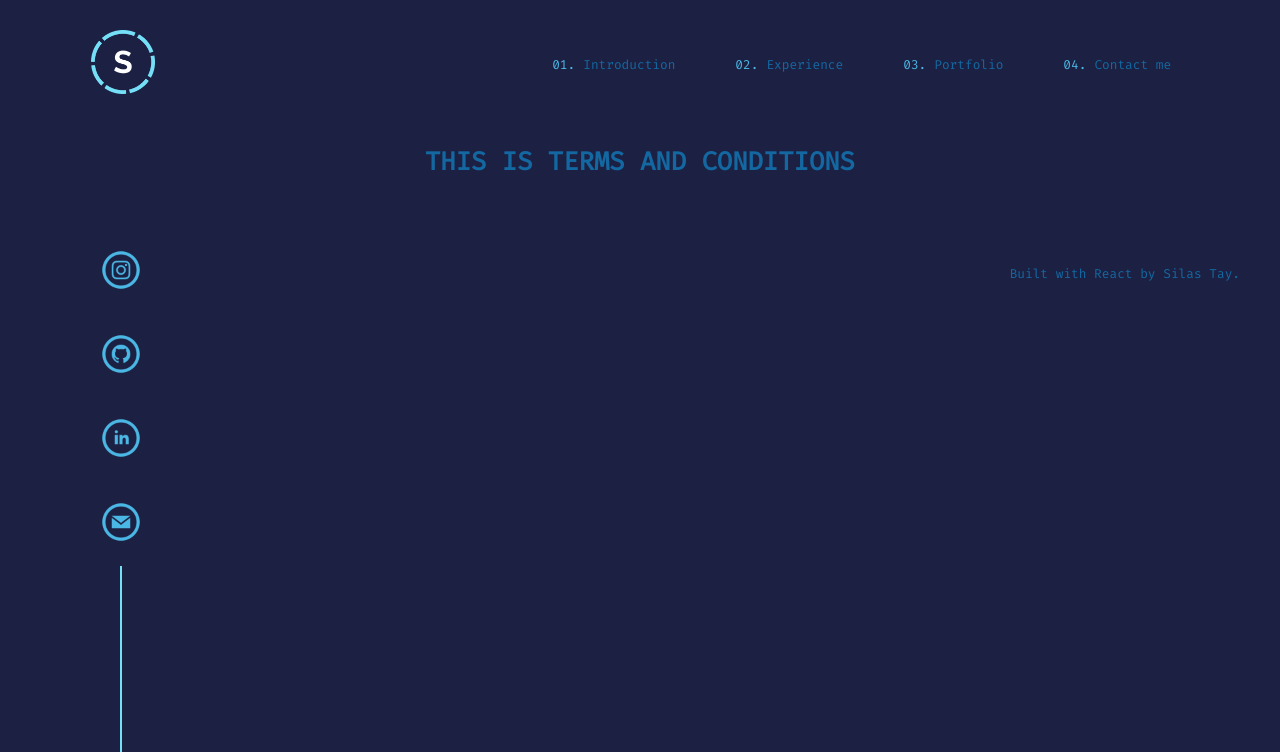
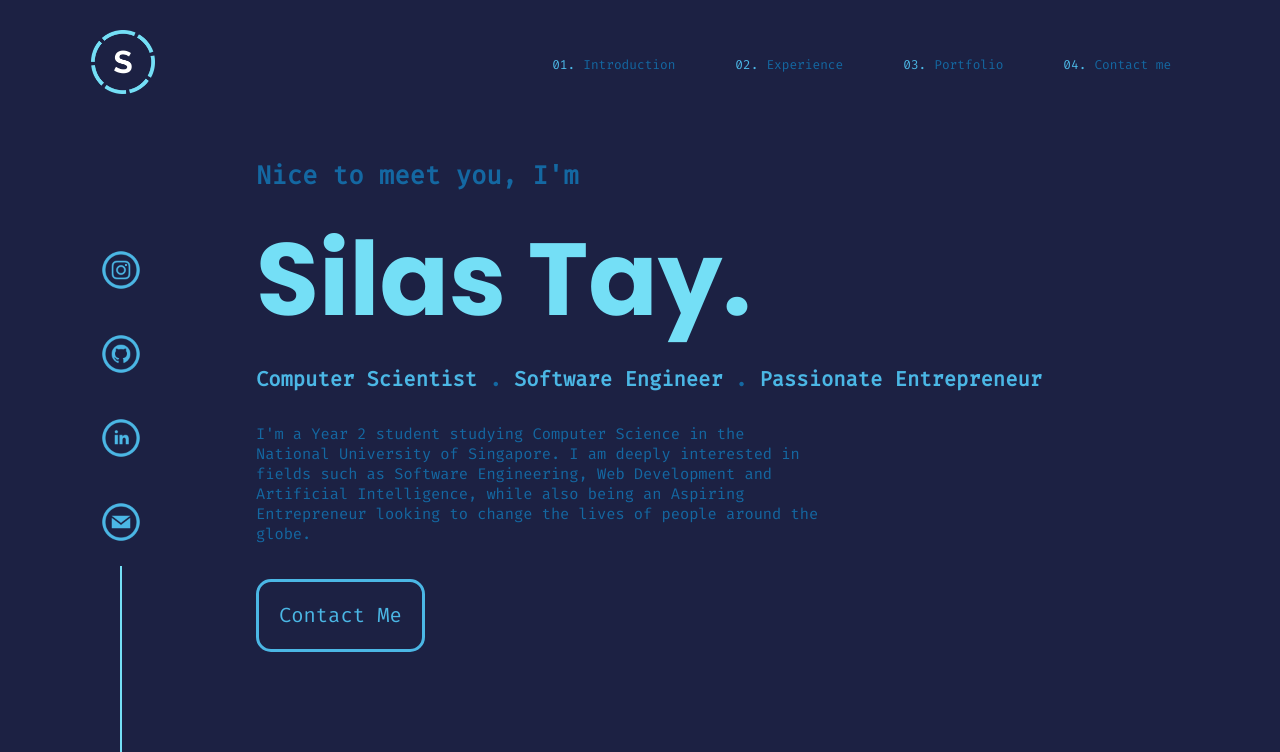
Before and after one commit to SilasTSL/Silas, a React (Create React App) app: page /termsandconditions in a window 1280 px wide. Shown: the top 752 px of the page. Built offline with nearby package versions, Linux system fonts and the light colour scheme.

Commit message:
Changed to without router

```diff
--- a/src/App.js
+++ b/src/App.js
@@ -9,17 +9,12 @@ import { Sidebar } from './components/sidebar/Sidebar';
 function App() {
 
   return (
-    <Router>
       <div className={styles.App}>
         <Header />
         <Sidebar />
-        <Routes>
-          <Route path="/" element={<Home />} />
-          <Route path="/termsandconditions" element={<TermsAndConditions />} />
-        </Routes>
+        <Home />
         <Footer />
       </div>
-    </Router>
   );
 }
 
--- a/src/components/header/Header.js
+++ b/src/components/header/Header.js
@@ -5,14 +5,14 @@ import React from 'react'
 export const Header = () => {
     return (
         <div className={styles.headerContainer}>
-            <Link to="/" className={styles.logoImageContainer}>
+            <a href="/" className={styles.logoImageContainer}>
                 <img className={styles.logoImage} src={require("../../images/silas-logo.png")} />
-            </Link>
+            </a>
             <div className={styles.headerLinkContainer}>
-                <Link to="#introduction" className={styles.headerLink}>
+                <a href="#introduction" className={styles.headerLink}>
                     <div className={styles.headerLinkNumber}>01.</div>
                     <div className={styles.headerLinkName}>Introduction</div>
-                </Link>
+                </a>
                 <a href="#experience" className={styles.headerLink}>
                     <div className={styles.headerLinkNumber}>02.</div>
                     <div className={styles.headerLinkName}>Experience</div>
```
